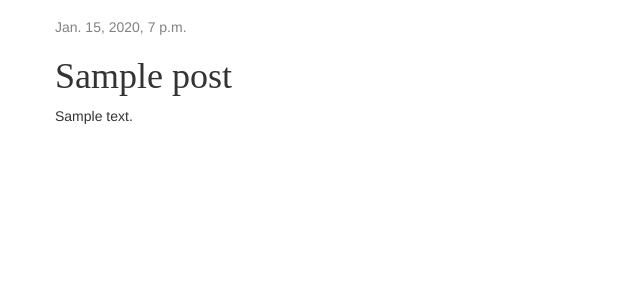
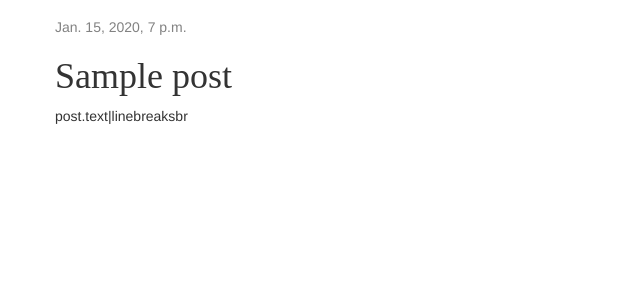
Before and after one commit to S0Y3on/my-first-blog, a Django app: page /post/1/ in a window 1280 px wide. Shown: the part 127-427 px from the top of the page, without its empty margins (0-640 px from the left). Run offline with Django 3.2, Linux system fonts and the light colour scheme; tables that the repository leaves empty hold one stand-in row (values such as "Sample post"); some libraries are stand-ins or nearby versions; some web fonts are replaced.

Commit message:
Update post_detail.html

```diff
--- a/blog/templates/blog/post_detail.html
+++ b/blog/templates/blog/post_detail.html
@@ -12,6 +12,6 @@
               <a class="btn btn-default" href="{% url 'post_remove' pk=post.pk %}"><span class="glyphicon glyphicon-remove"></span></a>
         {% endif %}
         <h1>{{ post.title }}</h1>
-        {{ post.text|linebreaksbr }}
+        post.text|linebreaksbr
     </div>
 {% endblock %}
```
